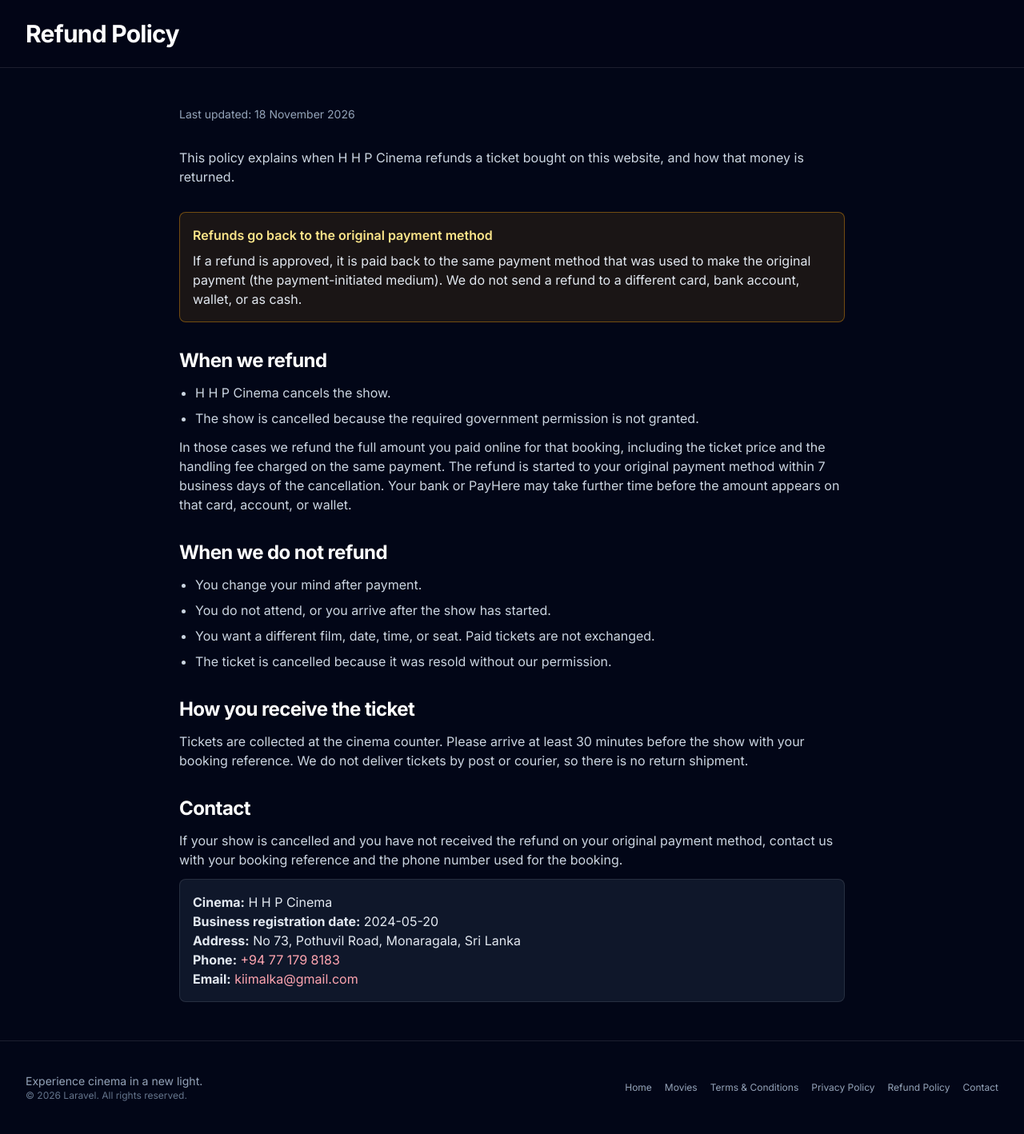
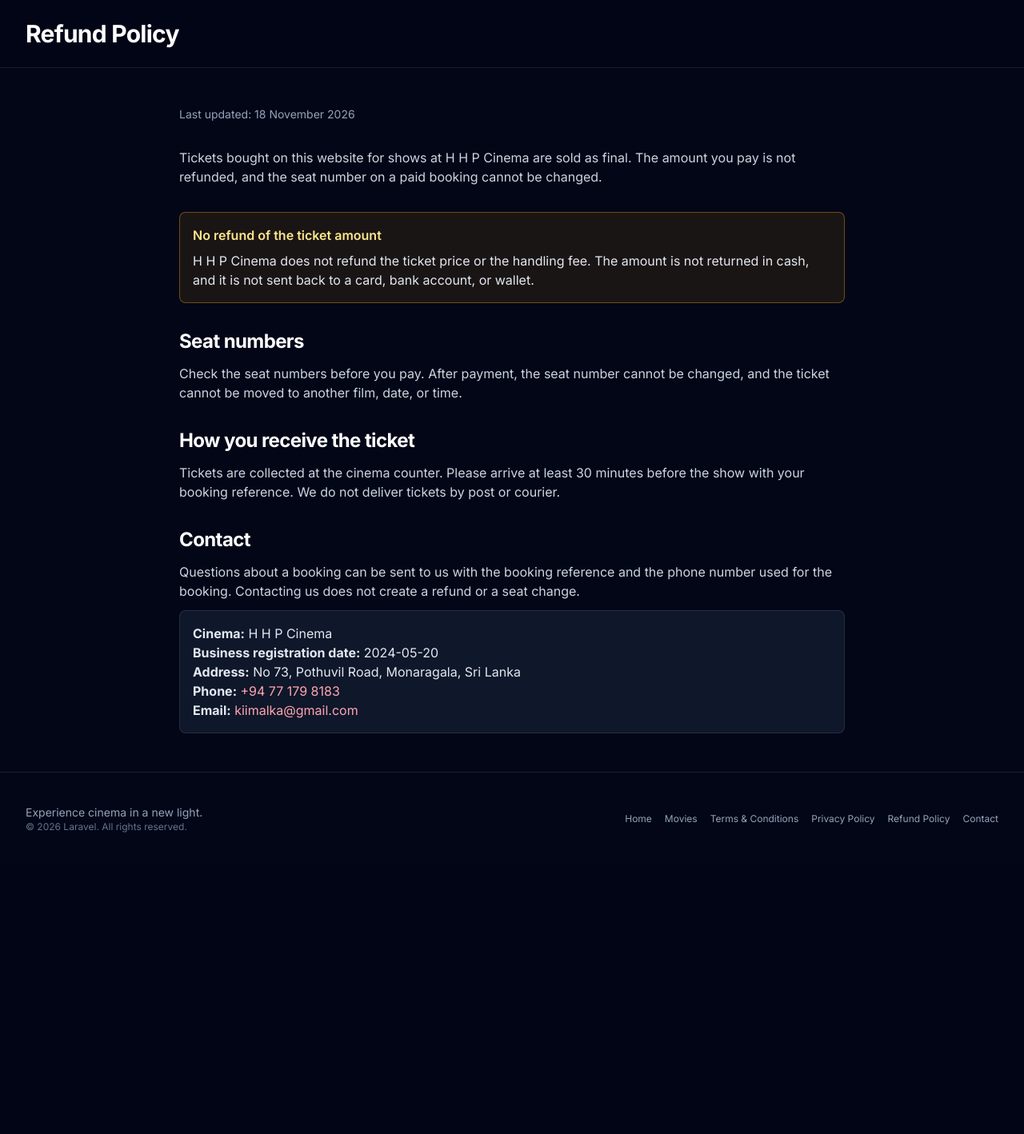
Before and after one commit to anuruddhaBandara491/cinema-booking, a Laravel app: page /refund-policy in a window 1280 px wide. Shown: the part 81-1499 px from the top of the page at 80% size. After the commit the page ends 1122 px from the top, so only its background shows below. Run offline with Laravel 12, Linux system fonts and the light colour scheme; style sheets or scripts are compiled from the project's sources.

Commit message:
booking flow modification

```diff
--- a/bootstrap/app.php
+++ b/bootstrap/app.php
@@ -17,9 +17,6 @@ return Application::configure(basePath: dirname(__DIR__))
         'permission' => \Spatie\Permission\Middleware\PermissionMiddleware::class,
     ]);
 
-        $middleware->validateCsrfTokens(except: [
-            'payhere/notify',
-        ]);
     })
     ->withExceptions(function (Exceptions $exceptions): void {
         //
--- a/resources/views/bookings/confirmation.blade.php
+++ b/resources/views/bookings/confirmation.blade.php
@@ -202,6 +202,7 @@
             <p class="text-sm text-slate-300">
                 <strong class="text-white">Important:</strong> Save booking reference <strong>{{ $booking->booking_reference }}</strong>.
                 Bring it to the cinema and arrive at least 30 minutes before the show.
+                The ticket amount is not refunded, and the seat number cannot be changed.
             </p>
         </div>
     </section>
--- a/resources/views/bookings/manage.blade.php
+++ b/resources/views/bookings/manage.blade.php
@@ -20,7 +20,7 @@
         @endif
 
         <p class="mb-6 text-sm text-slate-400">
-            Cancelling a booking frees the seats. Return cash at the counter, or refund a card payment from the PayHere dashboard. This page does not send the money back.
+            Cancelling a booking frees the seats. The ticket amount is not refunded. This page does not send money back.
         </p>
 
         <form method="GET" action="{{ route('bookings.manage') }}" class="mb-6 flex flex-col gap-3 sm:flex-row sm:items-end">
--- a/resources/views/pages/contact.blade.php
+++ b/resources/views/pages/contact.blade.php
@@ -8,7 +8,7 @@
     <section class="bg-slate-950 py-12">
         <div class="mx-auto max-w-4xl space-y-6 px-4 sm:px-6 lg:px-8">
             <p class="text-slate-300">
-                {{ config('cinema.business.name') }} sells cinema tickets for shows at our cinema in Monaragala. For a booking, a cancelled show, or a refund, contact us with your booking reference.
+                {{ config('cinema.business.name') }} sells cinema tickets for shows at our cinema in Monaragala. For a booking question, contact us with your booking reference. Ticket amounts are not refunded, and seat numbers cannot be changed after payment.
             </p>
             @include('pages.partials.business-contact')
             <p class="text-sm text-slate-400">
--- a/resources/views/pages/privacy-policy.blade.php
+++ b/resources/views/pages/privacy-policy.blade.php
@@ -29,7 +29,7 @@
                 <h2 class="mb-3 text-2xl font-bold text-white">How we use it</h2>
                 <ul class="list-disc space-y-2 pl-5 text-slate-300">
                     <li>To take the booking, reserve the seats, and confirm payment.</li>
-                    <li>To contact you about that booking, including a cancelled show and any refund.</li>
+                    <li>To contact you about that booking, including a cancelled show.</li>
                     <li>To admit you at the cinema when you present the booking.</li>
                     <li>To keep records we need for accounts, disputes, and the law of Sri Lanka.</li>
                 </ul>
@@ -38,7 +38,7 @@
             <div>
                 <h2 class="mb-3 text-2xl font-bold text-white">Who we share it with</h2>
                 <p class="text-slate-300">
-                    We do not sell your personal information. We share booking and payment details with PayHere so the payment, and any approved refund, can be processed. We may also disclose information if a Sri Lankan law, court, or regulator requires it.
+                    We do not sell your personal information. We share booking and payment details with PayHere so the payment can be processed. We may also disclose information if a Sri Lankan law, court, or regulator requires it.
                 </p>
             </div>
 
@@ -52,7 +52,7 @@
             <div>
                 <h2 class="mb-3 text-2xl font-bold text-white">How long we keep it</h2>
                 <p class="text-slate-300">
-                    We keep booking records for as long as we need them to run the cinema, handle refunds, and meet accounting and legal duties. Seat holds that are not paid expire automatically and are removed.
+                    We keep booking records for as long as we need them to run the cinema and meet accounting and legal duties. Seat holds that are not paid expire automatically and are removed.
                 </p>
             </div>
 
--- a/resources/views/pages/refund-policy.blade.php
+++ b/resources/views/pages/refund-policy.blade.php
@@ -9,48 +9,34 @@
         <div class="mx-auto max-w-4xl space-y-8 px-4 sm:px-6 lg:px-8">
             <p class="text-sm text-slate-400">Last updated: {{ config('cinema.business.policies_updated') }}</p>
             <p class="text-slate-300">
-                This policy explains when {{ config('cinema.business.name') }} refunds a ticket bought on this website, and how that money is returned.
+                Tickets bought on this website for shows at {{ config('cinema.business.name') }} are sold as final. The amount you pay is not refunded, and the seat number on a paid booking cannot be changed.
             </p>
 
             <div class="rounded-lg border border-amber-500/40 bg-amber-500/10 p-4">
-                <p class="font-semibold text-amber-200">Refunds go back to the original payment method</p>
+                <p class="font-semibold text-amber-200">No refund of the ticket amount</p>
                 <p class="mt-2 text-slate-200">
-                    If a refund is approved, it is paid back to the same payment method that was used to make the original payment (the payment-initiated medium). We do not send a refund to a different card, bank account, wallet, or as cash.
+                    {{ config('cinema.business.name') }} does not refund the ticket price or the handling fee. The amount is not returned in cash, and it is not sent back to a card, bank account, or wallet.
                 </p>
             </div>
 
             <div>
-                <h2 class="mb-3 text-2xl font-bold text-white">When we refund</h2>
-                <ul class="list-disc space-y-2 pl-5 text-slate-300">
-                    <li>{{ config('cinema.business.name') }} cancels the show.</li>
-                    <li>The show is cancelled because the required government permission is not granted.</li>
-                </ul>
-                <p class="mt-3 text-slate-300">
-                    In those cases we refund the full amount you paid online for that booking, including the ticket price and the handling fee charged on the same payment. The refund is started to your original payment method within 7 business days of the cancellation. Your bank or PayHere may take further time before the amount appears on that card, account, or wallet.
+                <h2 class="mb-3 text-2xl font-bold text-white">Seat numbers</h2>
+                <p class="text-slate-300">
+                    Check the seat numbers before you pay. After payment, the seat number cannot be changed, and the ticket cannot be moved to another film, date, or time.
                 </p>
-            </div>
-
-            <div>
-                <h2 class="mb-3 text-2xl font-bold text-white">When we do not refund</h2>
-                <ul class="list-disc space-y-2 pl-5 text-slate-300">
-                    <li>You change your mind after payment.</li>
-                    <li>You do not attend, or you arrive after the show has started.</li>
-                    <li>You want a different film, date, time, or seat. Paid tickets are not exchanged.</li>
-                    <li>The ticket is cancelled because it was resold without our permission.</li>
-                </ul>
             </div>
 
             <div>
                 <h2 class="mb-3 text-2xl font-bold text-white">How you receive the ticket</h2>
                 <p class="text-slate-300">
-                    Tickets are collected at the cinema counter. Please arrive at least 30 minutes before the show with your booking reference. We do not deliver tickets by post or courier, so there is no return shipment.
+                    Tickets are collected at the cinema counter. Please arrive at least 30 minutes before the show with your booking reference. We do not deliver tickets by post or courier.
                 </p>
             </div>
 
             <div>
                 <h2 class="mb-3 text-2xl font-bold text-white">Contact</h2>
                 <p class="mb-3 text-slate-300">
-                    If your show is cancelled and you have not received the refund on your original payment method, contact us with your booking reference and the phone number used for the booking.
+                    Questions about a booking can be sent to us with the booking reference and the phone number used for the booking. Contacting us does not create a refund or a seat change.
                 </p>
                 @include('pages.partials.business-contact')
             </div>
--- a/resources/views/pages/terms-and-conditions.blade.php
+++ b/resources/views/pages/terms-and-conditions.blade.php
@@ -48,7 +48,7 @@
             <div>
                 <h2 class="mb-3 text-2xl font-bold text-white">5. Changes, cancellation, and refunds</h2>
                 <p class="text-slate-300">
-                    You cannot exchange a paid ticket for another film, date, time, or seat. If you do not attend, the ticket is not refunded. If {{ config('cinema.business.name') }} cancels the show, or the show is cancelled because government permission is not granted, the amount you paid is refunded under our <a class="text-rose-300 hover:text-rose-200" href="{{ route('refund') }}">Refund Policy</a>. An approved refund is sent only to the same payment method you used to pay.
+                    A paid ticket is final. {{ config('cinema.business.name') }} does not refund the ticket amount or the handling fee, and does not change the seat number after payment. You cannot move a paid ticket to another film, date, time, or seat. If you do not attend, the amount you paid is not returned. Full details are in our <a class="text-rose-300 hover:text-rose-200" href="{{ route('refund') }}">Refund Policy</a>.
                 </p>
             </div>
 
--- a/routes/api.php
+++ b/routes/api.php
@@ -3,6 +3,7 @@
 use App\Http\Controllers\Api\SeatController;
 use App\Http\Controllers\Api\BookingFlowLogApiController;
 use Illuminate\Support\Facades\Route;
+use App\Http\Controllers\PayhereController;
 
 /**
  * API Routes for Seat Locking System and Booking Flow Logging
@@ -28,4 +29,7 @@ Route::middleware('api')->group(function () {
     Route::post('/log/seat-selection', [BookingFlowLogApiController::class, 'logSeatSelection']);
     Route::post('/log/payment-attempt', [BookingFlowLogApiController::class, 'logPaymentAttempt']);
     Route::post('/log/payment-failure', [BookingFlowLogApiController::class, 'logPaymentFailure']);
+
+    Route::post('/payhere/notify', [PayhereController::class, 'notify'])->name('payhere.notify');
+
 });
--- a/routes/web.php
+++ b/routes/web.php
@@ -62,7 +62,6 @@ Route::post('/bookings', [BookingController::class, 'store'])->name('bookings.st
 Route::get('/bookings/{booking}/pay', [PayhereController::class, 'checkout'])->name('bookings.payhere.checkout');
 Route::get('/bookings/{booking}/pay/return', [PayhereController::class, 'paymentReturn'])->name('bookings.payhere.return');
 Route::get('/bookings/{booking}/pay/cancel', [PayhereController::class, 'cancel'])->name('bookings.payhere.cancel');
-Route::post('/payhere/notify', [PayhereController::class, 'notify'])->name('payhere.notify');
 Route::get('/bookings/{booking}/confirmation', [BookingController::class, 'confirmation'])->name('bookings.confirmation');
 Route::get('/bookings/{booking}', [BookingController::class, 'show'])->name('bookings.show');
 
```
Also changed, not shown: app/Services/SeatLockService.php (+48 -11 lines), resources/views/bookings/counter-booking.blade.php (+8 -4 lines).
